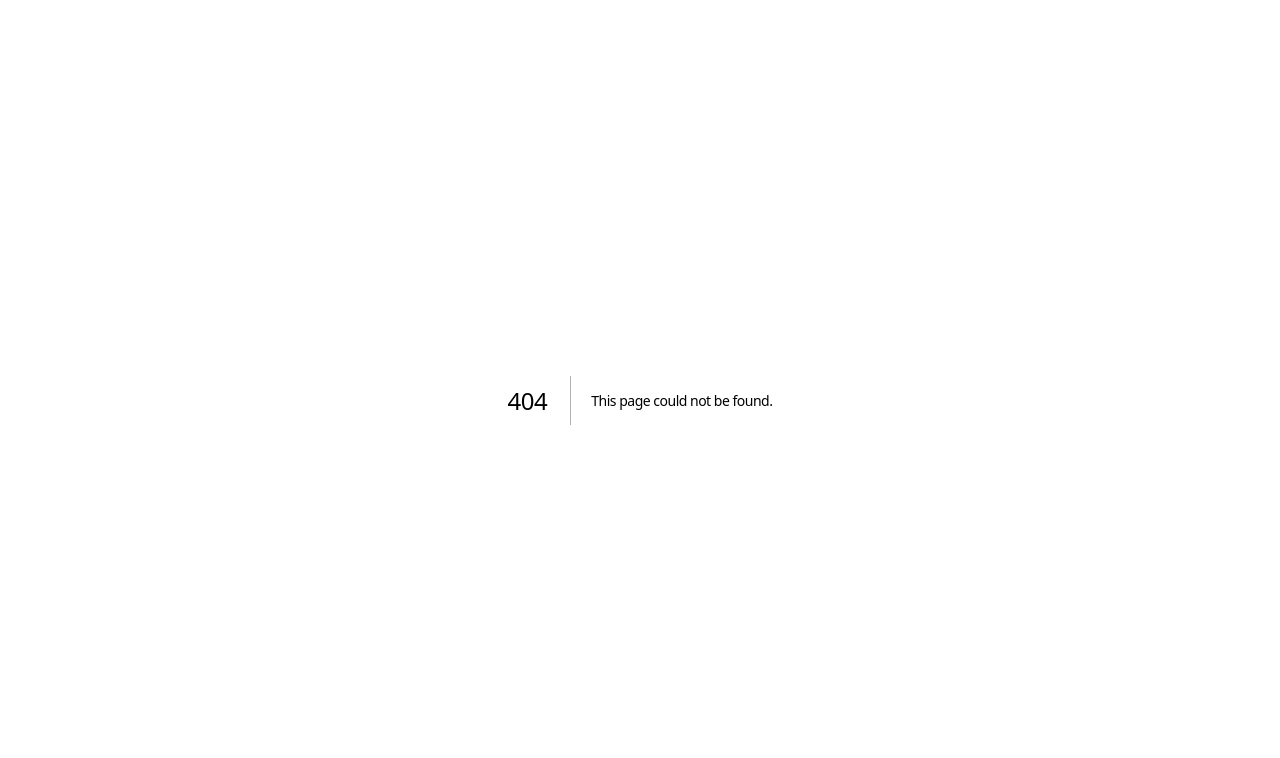
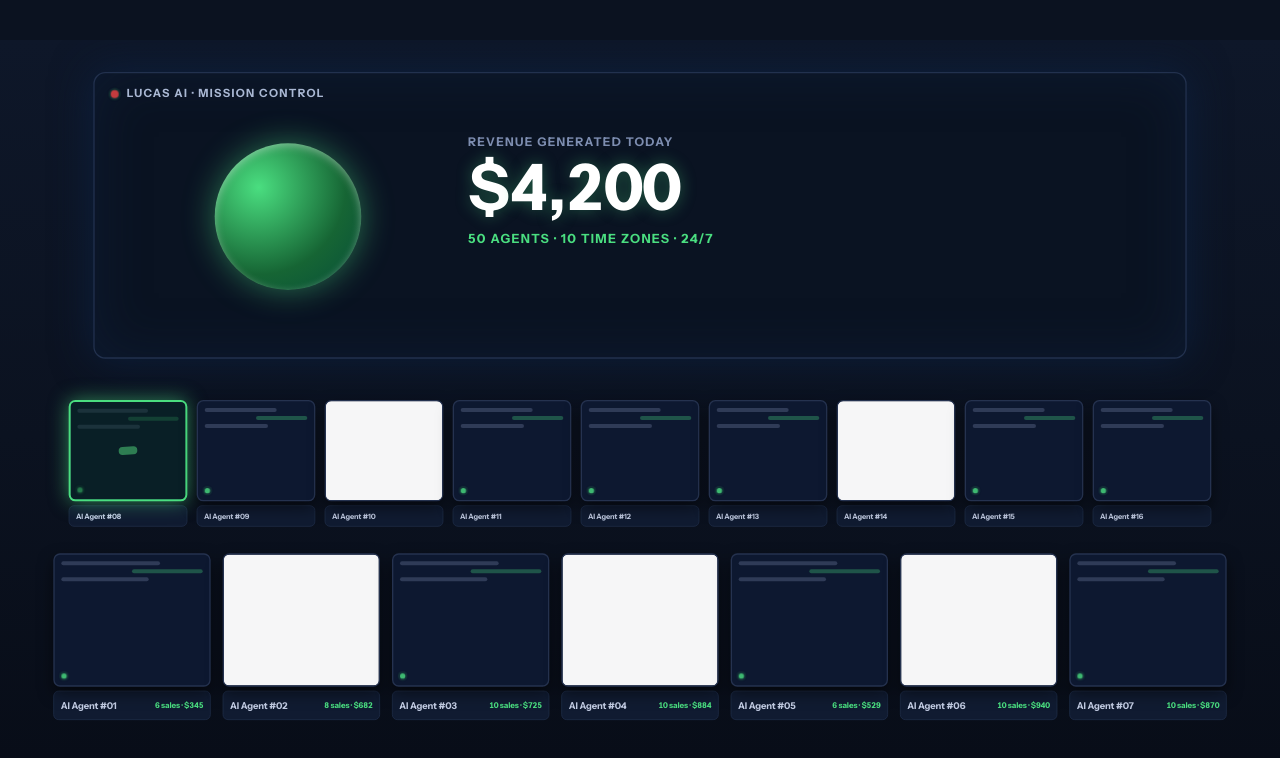
Before and after one commit to lltv28/ads-demos-6-6-2026, a Next.js app: page /hive/mission-control in a window 1280 px wide. Before the commit this address had no page. Shown: the top 758 px of the page. Built offline with nearby package versions, Linux system fonts and the light colour scheme.

Commit message:
feat(hive): /hive/mission-control — ops room with desk beams to the big board

```diff
--- /dev/null
+++ b/app/hive/mission-control/page.tsx
@@ -0,0 +1,176 @@
+'use client';
+
+// HIVE VARIANT 4 · "Mission Control" — dark ops room. The brain lives on the
+// big board; rows of agent desks below run real funnels on their monitors. On
+// every event a desk flares and a beam shoots up to the board.
+
+import { useEffect, useMemo, useRef, useState } from 'react';
+import {
+  STAGE_W, STAGE_H, C,
+  createLeads, buildFunnelSrc, makeAgentStats, saleLabel, money,
+  useFitStage, useRecordingChrome, useLiveTally, useCountUp,
+} from '@/lib/adStage';
+
+const BG = '#0b1220';
+
+// ── Big board ──
+const BOARD_X = 140, BOARD_Y = 48, BOARD_W = STAGE_W - 280, BOARD_H = 430;
+const CORE_R = 110;
+const CORE_CX = BOARD_X + 290, CORE_CY = BOARD_Y + BOARD_H / 2;
+
+// ── Desks ──
+// Back row: 9 desks, smaller. Front row: 7 desks, larger. Light perspective by
+// scale + overlap. Live monitors: front indexes 1,3,5 / back indexes 2,6.
+const FRONT = 7, BACK = 9;
+const FW = 236, FH = 250, FGAP = 18;
+const BW = 178, BH = 190, BGAP = 14;
+const FRONT_W = FRONT * FW + (FRONT - 1) * FGAP;
+const BACK_W = BACK * BW + (BACK - 1) * BGAP;
+const FRONT_X = (STAGE_W - FRONT_W) / 2, FRONT_Y = 770;
+const BACK_X = (STAGE_W - BACK_W) / 2, BACK_Y = 540;
+const LIVE_FRONT = [1, 3, 5];
+const LIVE_BACK = [2, 6];
+const LIVE = LIVE_FRONT.length + LIVE_BACK.length; // 5
+
+const STATS = makeAgentStats(FRONT, 4711);
+
+type Desk = { x: number; y: number; w: number; h: number; row: 'front' | 'back'; liveIdx: number | null; label: string };
+
+function buildDesks(): Desk[] {
+  const desks: Desk[] = [];
+  let live = 0;
+  for (let i = 0; i < BACK; i++) {
+    const isLive = LIVE_BACK.includes(i);
+    desks.push({ x: BACK_X + i * (BW + BGAP), y: BACK_Y, w: BW, h: BH, row: 'back', liveIdx: isLive ? live++ : null, label: `AI Agent #${String(FRONT + i + 1).padStart(2, '0')}` });
+  }
+  for (let i = 0; i < FRONT; i++) {
+    const isLive = LIVE_FRONT.includes(i);
+    desks.push({ x: FRONT_X + i * (FW + FGAP), y: FRONT_Y, w: FW, h: FH, row: 'front', liveIdx: isLive ? live++ : null, label: `AI Agent #${String(i + 1).padStart(2, '0')}` });
+  }
+  return desks;
+}
+
+export default function MissionControlAd() {
+  const fit = useFitStage();
+  useRecordingChrome(BG);
+  const desks = useMemo(() => buildDesks(), []);
+  const leads = useMemo(() => createLeads(LIVE), []);
+  const { tally, feed } = useLiveTally();
+  const revenue = useCountUp(tally.revenue);
+
+  // Beam + flare target on each feed event.
+  const [beam, setBeam] = useState<{ key: number; deskIdx: number; label: string }>({ key: 0, deskIdx: 0, label: '' });
+  const lastKey = useRef<number | null>(null);
+  useEffect(() => {
+    const top = feed[0];
+    if (!top || lastKey.current === top.key) return;
+    lastKey.current = top.key;
+    const next = {
+      key: top.key + 1,
+      deskIdx: top.leadNo % desks.length,
+      label: top.outcome === 'buy' ? `+${saleLabel(top.valueUsd)}` : 'CALL BOOKED',
+    };
+    const t = setTimeout(() => setBeam(next), 0);
+    return () => clearTimeout(t);
+  }, [feed, desks.length]);
+
+  const beamDesk = desks[beam.deskIdx];
+
+  return (
+    <main style={{ position: 'fixed', inset: 0, background: BG, display: 'flex', alignItems: 'center', justifyContent: 'center', overflow: 'hidden' }}>
+      <div style={{
+          width: STAGE_W, height: STAGE_H, flexShrink: 0,
+          transform: `scale(${fit})`, transformOrigin: 'center center',
+          position: 'relative', overflow: 'hidden',
+          background: `linear-gradient(180deg, #0e1729 0%, ${BG} 55%, #080d18 100%)`,
+          fontFamily: 'inherit',
+        }}
+      >
+        {/* Big board */}
+        <section style={{ position: 'absolute', left: BOARD_X, top: BOARD_Y, width: BOARD_W, height: BOARD_H, background: '#0a1322', border: '2px solid #22314e', borderRadius: 18, boxShadow: '0 0 60px rgba(13,34,66,0.8), inset 0 0 80px rgba(20,40,75,0.35)', zIndex: 20, overflow: 'hidden' }}>
+          <div key={`core-${beam.key}`} style={{
+              position: 'absolute', left: CORE_CX - BOARD_X - CORE_R, top: CORE_CY - BOARD_Y - CORE_R,
+              width: CORE_R * 2, height: CORE_R * 2, borderRadius: '50%',
+              background: 'radial-gradient(circle at 30% 30%, #4ade80 0%, #166534 60%, #064e3b 100%)',
+              boxShadow: '0 0 48px rgba(74,222,128,0.45), inset 0 4px 12px rgba(255,255,255,0.4)',
+              animation: 'mc-bump 0.8s ease-out',
+            }} />
+          <div style={{ position: 'absolute', left: 560, top: 90, display: 'flex', flexDirection: 'column', gap: 6 }}>
+            <span style={{ fontSize: 18, fontWeight: 800, letterSpacing: 2, textTransform: 'uppercase', color: '#7d8db0' }}>Revenue Generated Today</span>
+            <span key={tally.revenue} style={{ fontSize: 96, fontWeight: 800, color: '#fff', lineHeight: 1, fontVariantNumeric: 'tabular-nums', textShadow: '0 0 24px rgba(74,222,128,0.35)' }}>
+              ${Math.round(revenue).toLocaleString()}
+            </span>
+            <span style={{ marginTop: 10, fontSize: 19, fontWeight: 700, letterSpacing: 2, textTransform: 'uppercase', color: '#4ade80' }}>
+              50 agents · 10 time zones · 24/7
+            </span>
+          </div>
+          <header style={{ position: 'absolute', top: 18, left: 24, display: 'flex', alignItems: 'center', gap: 12 }}>
+            <span style={{ width: 12, height: 12, borderRadius: 999, background: '#ef4444' }} className="pulse-glow" />
+            <span style={{ fontSize: 17, fontWeight: 800, letterSpacing: 2, textTransform: 'uppercase', color: '#aab8d4' }}>Lucas AI · Mission Control</span>
+          </header>
+        </section>
+
+        {/* Beam desk→board */}
+        <svg width={STAGE_W} height={STAGE_H} style={{ position: 'absolute', inset: 0, pointerEvents: 'none', zIndex: 25 }}>
+          <path key={beam.key} d={`M ${beamDesk.x + beamDesk.w / 2} ${beamDesk.y + 10} L ${CORE_CX} ${BOARD_Y + BOARD_H - 8}`}
+            stroke="#4ade80" strokeWidth={8} fill="none" strokeLinecap="round" strokeDasharray="36 2000"
+            className="mc-beam" style={{ filter: 'drop-shadow(0 0 8px rgba(74,222,128,0.8))' }} />
+        </svg>
+
+        {/* Desks (back row first so front overlaps) */}
+        {desks.map((d, idx) => {
+          const isEvt = beam.deskIdx === idx;
+          const lead = d.liveIdx !== null ? leads[d.liveIdx] : null;
+          const front = d.row === 'front';
+          return (
+            <article key={idx} style={{
+                position: 'absolute', left: d.x, top: d.y, width: d.w, height: d.h, zIndex: front ? 30 : 28,
+                display: 'flex', flexDirection: 'column',
+              }}>
+              {/* monitor */}
+              <div style={{
+                  flex: 1, borderRadius: 10, overflow: 'hidden', background: '#0d1830',
+                  border: isEvt ? '3px solid #4ade80' : '2px solid #25324f',
+                  boxShadow: isEvt ? '0 0 28px rgba(74,222,128,0.55)' : '0 10px 22px rgba(0,0,0,0.5)',
+                  transition: 'border 0.25s ease, box-shadow 0.25s ease', position: 'relative',
+                }}>
+                {lead ? (
+                  <iframe title={`desk-${idx}`} src={buildFunnelSrc(lead, d.liveIdx ?? 0, { count: LIVE, demoScale: front ? 0.42 : 0.34, speed: 0.5 })} allow="autoplay"
+                    style={{ width: '100%', height: '100%', border: 'none', pointerEvents: 'none', display: 'block', background: '#fff' }} />
+                ) : (
+                  <div style={{ padding: 10 }}>
+                    <div style={{ width: '70%', height: 6, borderRadius: 3, background: 'rgba(125,141,176,0.3)' }} />
+                    <div style={{ marginTop: 6, width: '50%', height: 6, borderRadius: 3, background: 'rgba(74,222,128,0.3)', marginLeft: 'auto' }} />
+                    <div style={{ marginTop: 6, width: '62%', height: 6, borderRadius: 3, background: 'rgba(125,141,176,0.3)' }} />
+                    <span className="pulse-glow" style={{ position: 'absolute', bottom: 10, left: 10, width: 8, height: 8, borderRadius: 999, background: '#4ade80' }} />
+                  </div>
+                )}
+                {isEvt && (
+                  <div key={beam.key} style={{ position: 'absolute', inset: 0, display: 'flex', alignItems: 'center', justifyContent: 'center', background: 'rgba(6,40,28,0.45)' }}>
+                    <span style={{ background: C.green, color: '#fff', fontSize: front ? 22 : 16, fontWeight: 900, padding: '6px 14px', borderRadius: 8, transform: 'rotate(-4deg)', animation: 'mc-pop 0.35s ease' }}>{beam.label}</span>
+                  </div>
+                )}
+              </div>
+              {/* name plate */}
+              <div style={{ height: front ? 44 : 32, marginTop: 6, display: 'flex', alignItems: 'center', justifyContent: 'space-between', padding: '0 10px', background: '#101b31', border: '1px solid #22314e', borderRadius: 8 }}>
+                <span style={{ fontSize: front ? 14 : 11, fontWeight: 700, color: '#c3cde4', whiteSpace: 'nowrap' }}>{d.label}</span>
+                {front && (
+                  <span style={{ fontSize: 12, fontWeight: 800, color: '#4ade80', fontVariantNumeric: 'tabular-nums' }}>
+                    {STATS[idx - BACK] ? `${STATS[idx - BACK].sales} sales · ${money(STATS[idx - BACK].revenue)}` : ''}
+                  </span>
+                )}
+              </div>
+            </article>
+          );
+        })}
+
+        <style>{`
+          @keyframes mc-beam-k { from { stroke-dashoffset: 2000; opacity: 1; } to { stroke-dashoffset: 0; opacity: 0; } }
+          .mc-beam { animation: mc-beam-k 0.9s cubic-bezier(0.15, 0.85, 0.25, 1) forwards; }
+          @keyframes mc-bump { 0% { transform: scale(1); filter: brightness(1); } 15% { transform: scale(1.08); filter: brightness(1.35); } 100% { transform: scale(1); filter: brightness(1); } }
+          @keyframes mc-pop { 0% { opacity: 0; transform: rotate(-4deg) scale(0.8); } 100% { opacity: 1; transform: rotate(-4deg) scale(1); } }
+        `}</style>
+      </div>
+    </main>
+  );
+}
```
